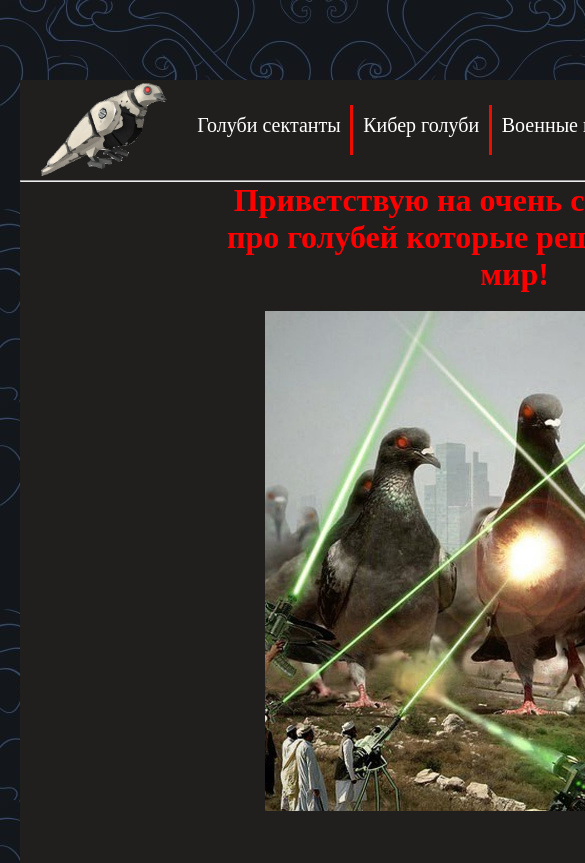
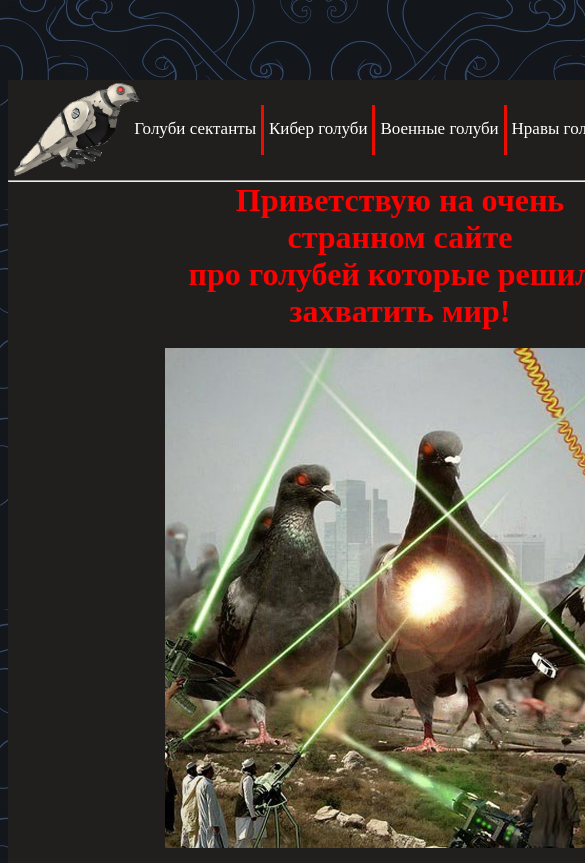
Before and after one commit to fedyaka/Pigeons, a plain HTML site: page index.html in a window 390 px wide. Shown: the top 863 px of the page, 585 px wide, since content can reach past the window. Drawn offline with Linux system fonts and the light colour scheme.

Commit message:
Update style.css

```diff
--- a/style.css
+++ b/style.css
@@ -8,10 +8,11 @@ a{
 body{
 	background-color: black;
 	background-image: url(image/bg_img.jpg);
+	min-width: 800px
 }
 .body{
 	margin: 80px 5vw;
-	min-width: 990px;
+	min-width: 770px;
 }
 
 
@@ -41,14 +42,30 @@ nav{
 	height: 100px;
 	display: flex;
 	width: 78%;
-	margin-right: 3%;
+	margin-right: 2vw;
 }
 nav a{
 	color: #ffffff;
 	font-size: 20px;
 	margin: 22px auto;
 	padding: 12px 0.5vw;
-	display: flex;
+}
+@media screen and (max-width: 1100px){
+	nav{
+		margin-right: 0;
+		min-width: 650px;
+	}
+	nav a{
+		font-size: 17px;
+		margin: 27px 3px;
+		padding: 12px, 0.5vw;
+	}
+	.body{
+		margin: 80px 2vw;
+	}
+	.logo{
+		margin: 1px 0 1px 1vw;
+	}
 }
 nav a:hover{
 	background: #e41307;
```
